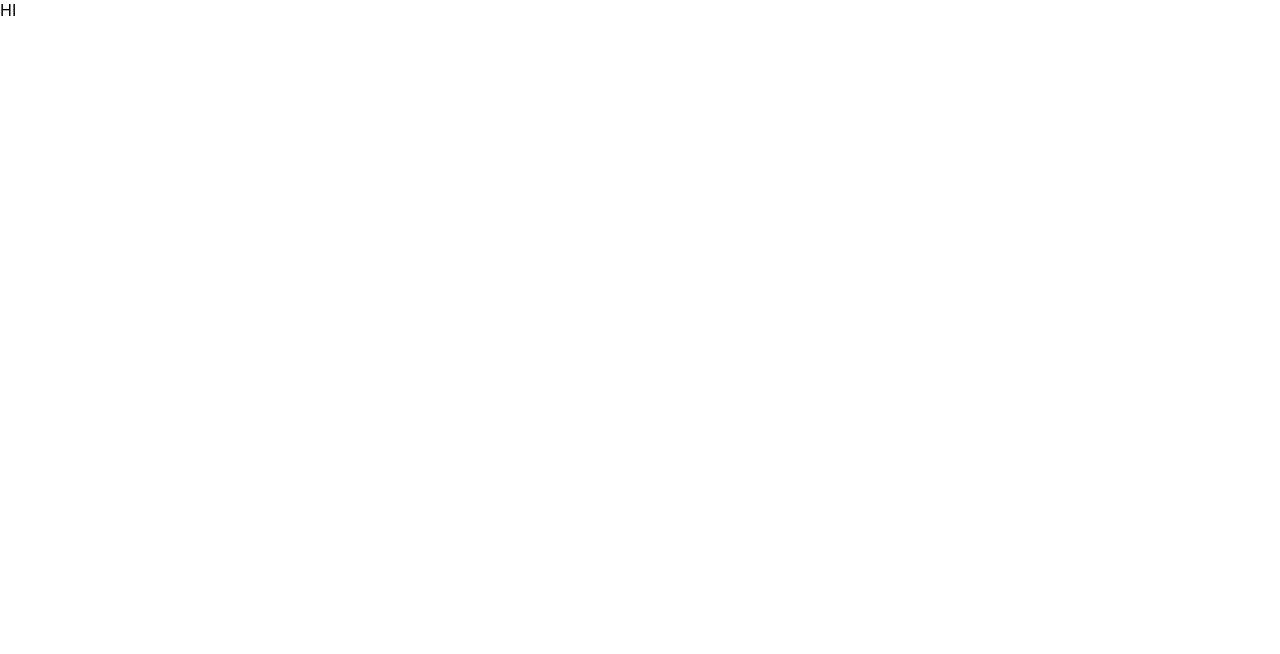
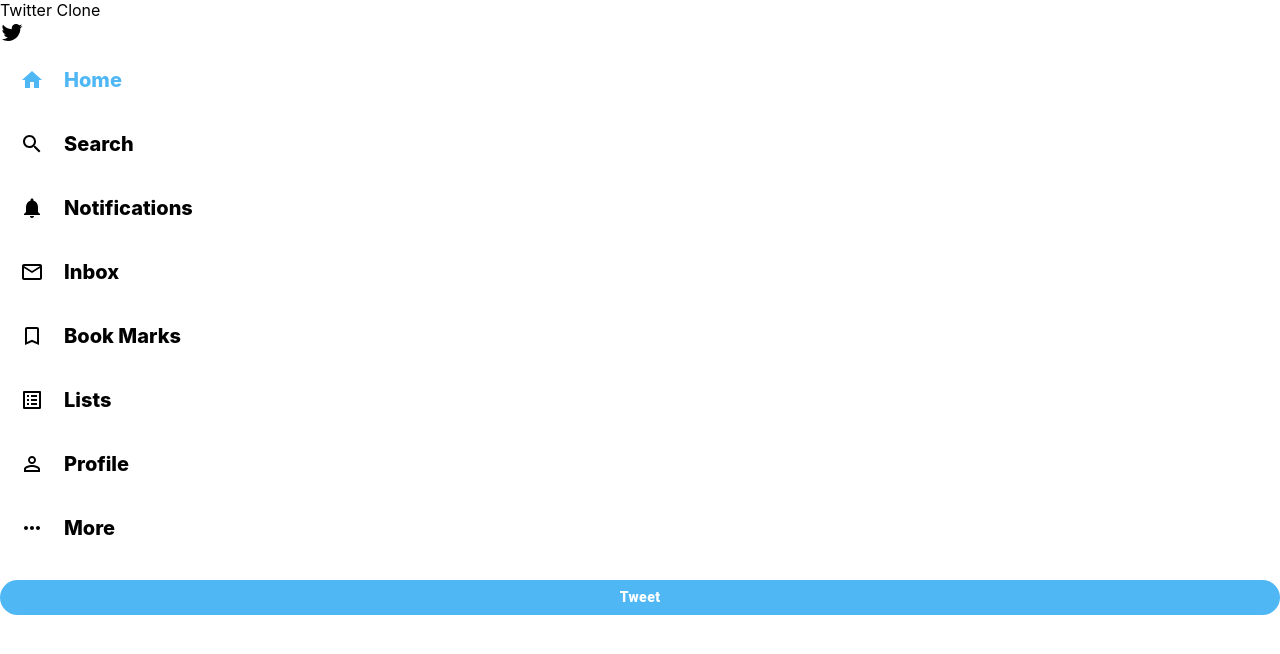
Before and after one commit to muhammedMoussa/rc-twitter-clone, a React (Create React App) app: page / in a window 1280 px wide. Shown: the top 654 px of the page. Built offline with nearby package versions, Linux system fonts and the light colour scheme.

Commit message:
ui: added side bar ui

```diff
--- a/src/App.js
+++ b/src/App.js
@@ -1,10 +1,18 @@
 import React from 'react';
+
 import './App.css';
+import Sidebar from './components/Sidebar/Sidebar';
 
 function App() {
   return (
     <div className="App">
-      HI
+      Twitter Clone
+      { /* SIDEBAR */ }
+      <Sidebar/>
+      { /* FEED */ }
+
+      { /* WIDETS */ }
+
     </div>
   );
 }
--- /dev/null
+++ b/src/components/Sidebar/Sidebar.css
@@ -0,0 +1,9 @@
+.sidebar__tweet {
+    background-color: var(--primary) !important;
+    border: none !important;
+    color: white !important;
+    font-weight: 900 !important;
+    text-transform: inherit !important;
+    margin-top: 20px !important;
+    border-radius: 30px !important;
+}
--- /dev/null
+++ b/src/components/Sidebar/Sidebar.js
@@ -0,0 +1,38 @@
+import React from 'react'
+import TwitterIcon from '@material-ui/icons/Twitter'
+import HomeIcon from '@material-ui/icons/Home'
+import SearchIcon from '@material-ui/icons/Search'
+import NotificationsNoneIcon from '@material-ui/icons/Notifications'
+import MailOutlineIcon from '@material-ui/icons/MailOutline'
+import BookMarkBorderIcon from '@material-ui/icons/BookmarkBorder'
+import ListAltIcon from '@material-ui/icons/ListAlt'
+import PermIdentityIcon from '@material-ui/icons/PermIdentity'
+import MoreHorizIcon from '@material-ui/icons/MoreHoriz'
+import {Button} from '@material-ui/core'
+
+import './Sidebar.css'
+import SidebarOption from '../SidebarOption/SidebarOption'
+
+function Sidebar() {
+    return (
+        <div>
+           {/* Twitter Icon*/}
+            <TwitterIcon/>
+
+           {/* OPTIONS */}
+           <SidebarOption active Icon={HomeIcon} text="Home" />
+           <SidebarOption Icon={SearchIcon} text="Search" />
+           <SidebarOption Icon={NotificationsNoneIcon} text="Notifications" />
+           <SidebarOption Icon={MailOutlineIcon} text="Inbox" />
+           <SidebarOption Icon={BookMarkBorderIcon} text="Book Marks" />
+           <SidebarOption Icon={ListAltIcon} text="Lists" />
+           <SidebarOption Icon={PermIdentityIcon} text="Profile" />
+           <SidebarOption Icon={MoreHorizIcon} text="More" />
+
+            {/* Tweet Btn */}
+            <Button variant="outlined" className="sidebar__tweet" fullWidth>Tweet</Button>
+        </div>
+    )
+}
+
+export default Sidebar
--- /dev/null
+++ b/src/components/SidebarOption/SidebarOption.css
@@ -0,0 +1,26 @@
+.sidebarOption {
+    display: flex;
+    align-items: center;
+    cursor: pointer;
+}
+
+.sidebarOption:hover {
+    background-color: #e8f5f5;
+    border-radius: 30px;
+    color: var(--primary);
+    transition: color 100ms ease-out;
+}
+
+.sidebarOption > .MuiSvgIcon-root {
+    padding: 20px
+}
+
+.sidebarOption > h2 {
+    font-weight: 800;
+    font-size: 20px;
+    margin-right: 20px;
+}
+
+.sidebarOption--active {
+    color: var(--primary);
+}
--- /dev/null
+++ b/src/components/SidebarOption/SidebarOption.js
@@ -0,0 +1,14 @@
+import React from 'react'
+
+import './SidebarOption.css'
+
+function SidebarOption({Icon, text, active}) {
+    return (
+        <div className={`sidebarOption ${active && 'sidebarOption--active'}`}>
+            <Icon />
+            <h2>{text}</h2>
+        </div>
+    )
+}
+
+export default SidebarOption
```
Also changed, not shown: 1 other file (tests, documents, lock files or other folders).
